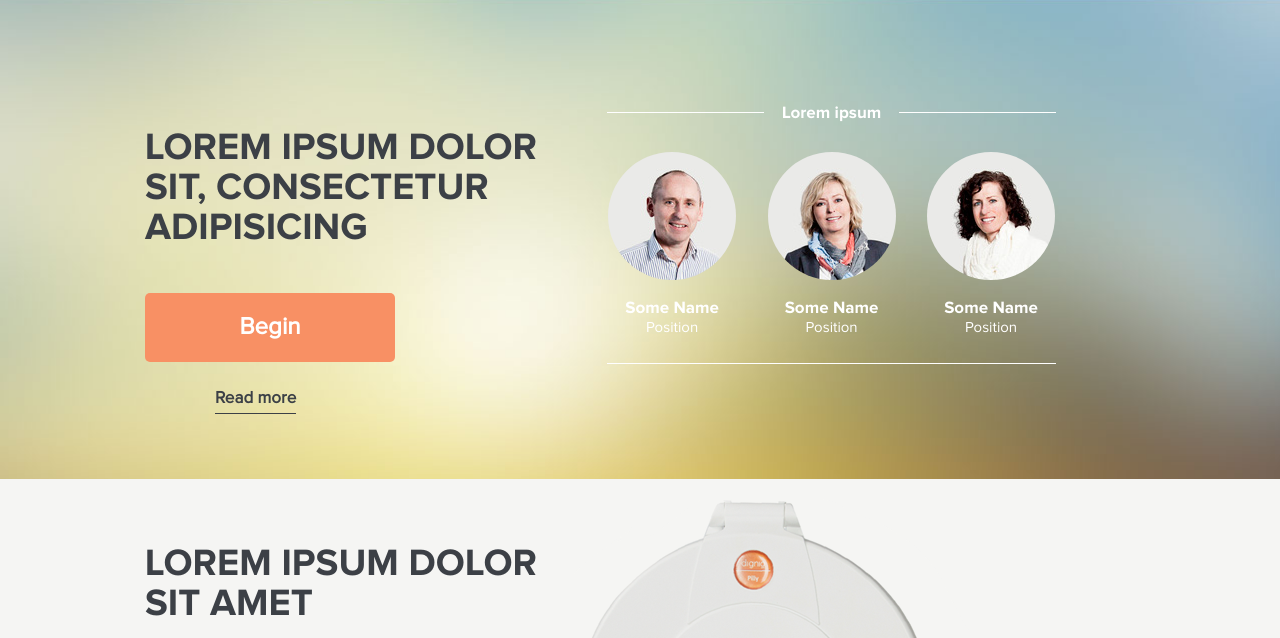
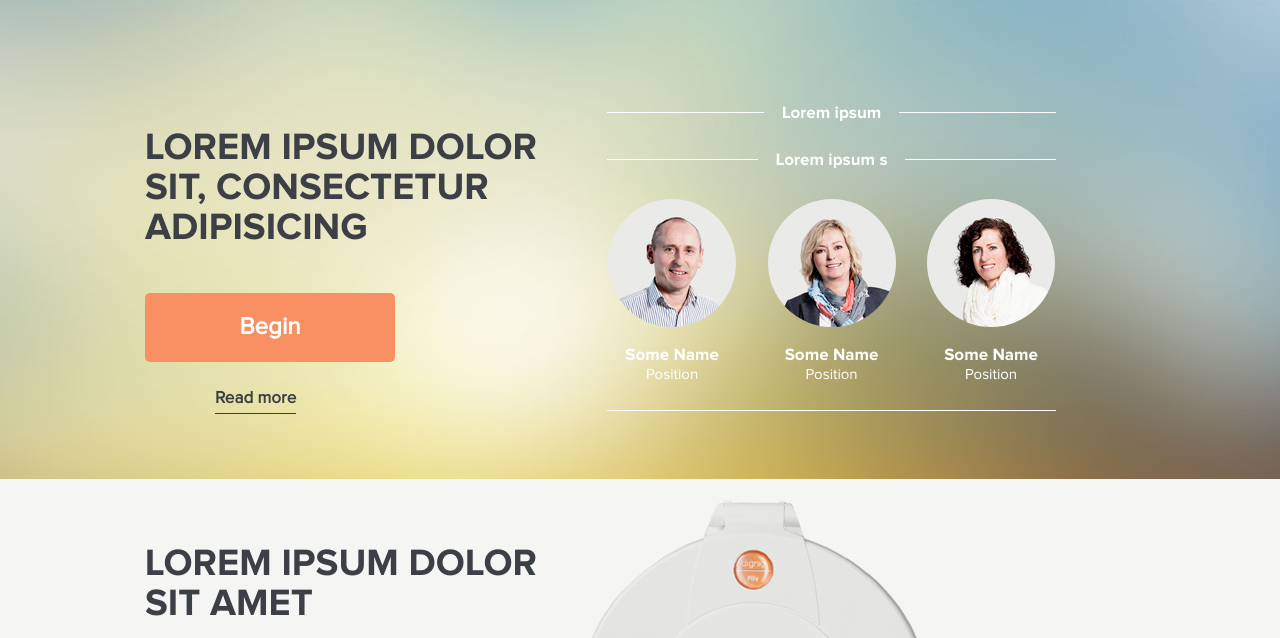
Before and after one commit to ilyamanoylo/test_git, a plain HTML site: page index.html in a window 1280 px wide. Shown: the part 162-800 px from the top of the page. Drawn offline with nearby package versions, Linux system fonts and the light colour scheme.

Commit message:
second commit

```diff
--- a/index.html
+++ b/index.html
@@ -6,7 +6,7 @@
     <meta name="viewport" content="width=device-width, initial-scale=1">
     <meta name="description" content="">
     <meta name="author" content="">
-    <title>SITEname</title>
+    <title>SITE asd name</title>
 
     <!-- Bootstrap core CSS -->
     <link href="css/bootstrap.min.css" rel="stylesheet"  media="screen">
@@ -49,6 +49,7 @@
         </div>
         <div class="right-part">
           <h5>Lorem ipsum</h5>
+          <h5>Lorem ipsum s</h5>
           <div class="row">
             <div class="col-xs-4 member">
               <img src="images/member1.jpg" alt=""/>
```
